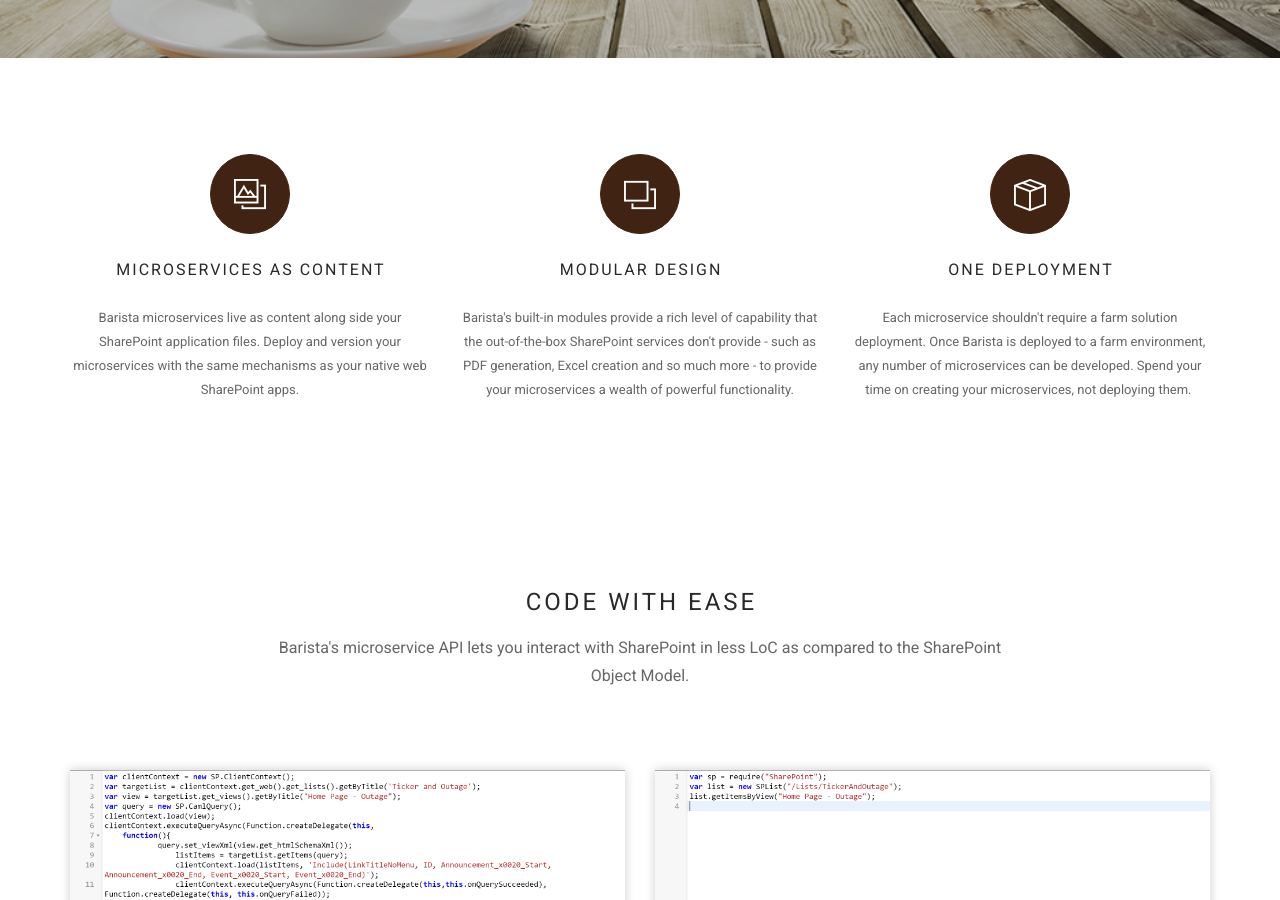
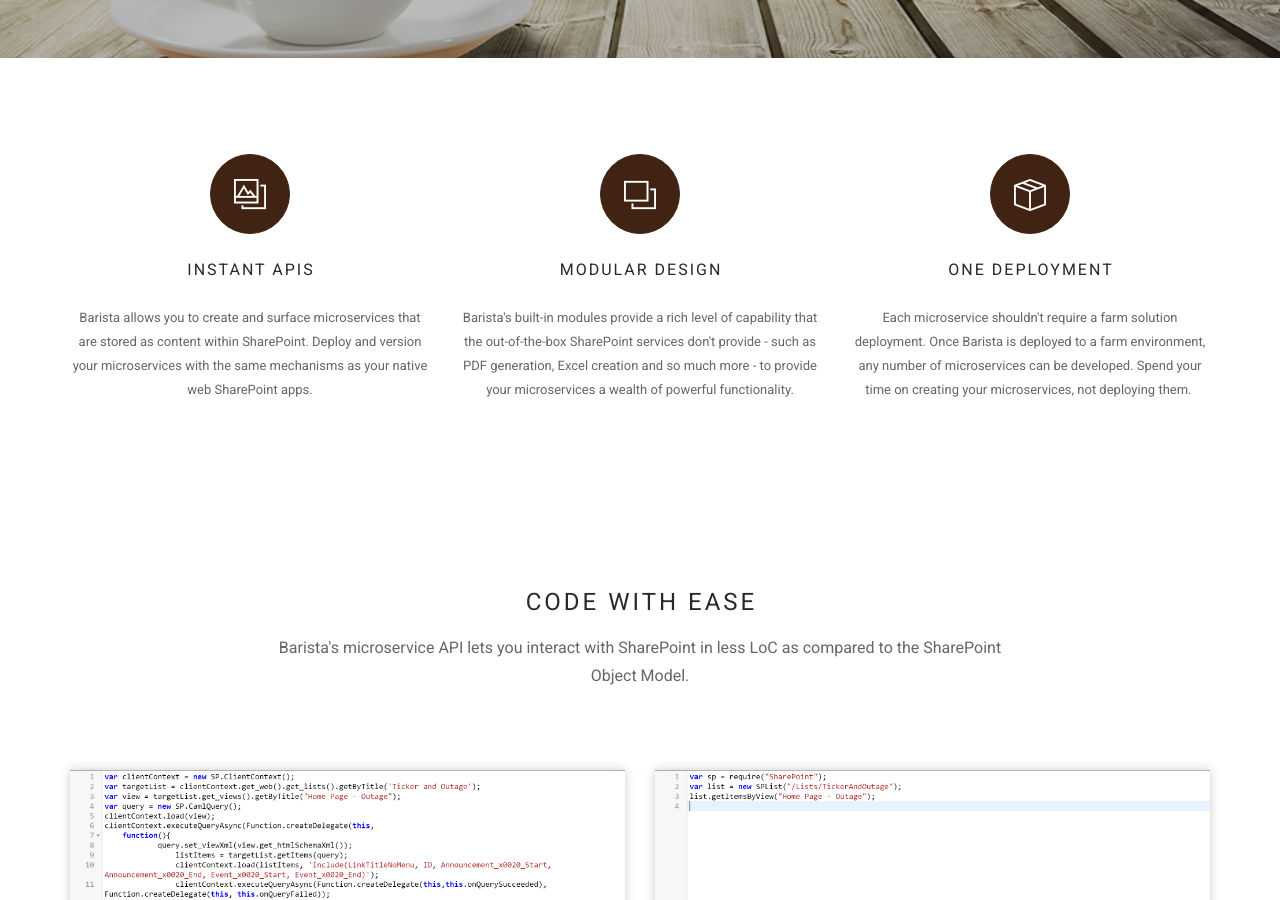
Before and after one commit to BaristaLabs/BaristaLabs.github.io, a Jekyll site: the page built from index.html, in a window 1280 px wide and 900 px high, scrolled down 478 px. Built offline with Jekyll 4.4.1, drawn with Linux system fonts in a browser that asks for light colours.

Commit message:
Clarification

```diff
--- a/index.html
+++ b/index.html
@@ -26,10 +26,10 @@
         <div class="feature feature-2 filled text-center">
           <div class="text-center">
             <i class="ti-gallery icon-sm"></i>
-            <h5 class="uppercase">microservices as content</h5>
+            <h5 class="uppercase">instant APIs</h5>
           </div>
           <p>
-            Barista microservices live as content along side your SharePoint application files. Deploy and version your microservices
+            Barista allows you to create and surface microservices that are stored as content within SharePoint. Deploy and version your microservices
             with the same mechanisms as your native web SharePoint apps.</p>
         </div>
 
```
